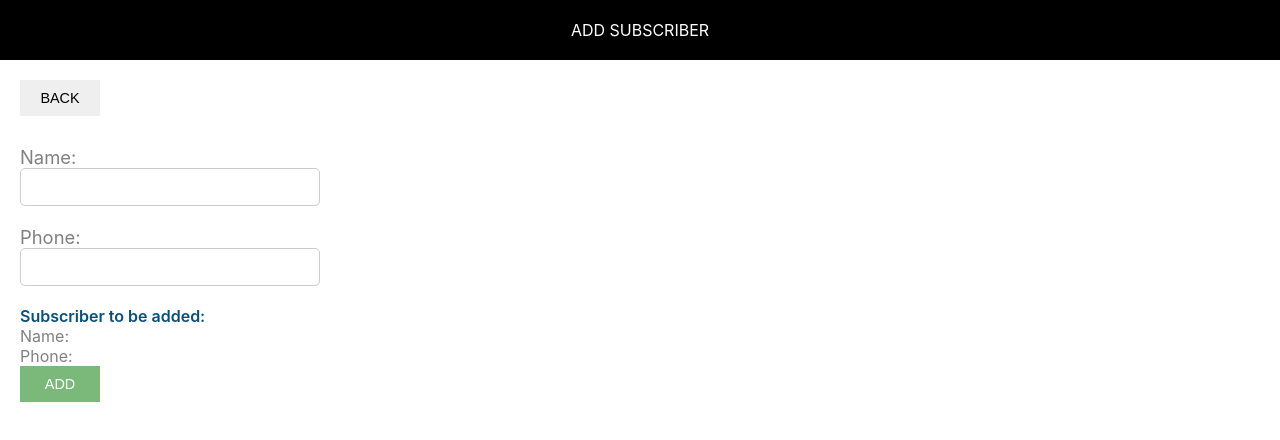
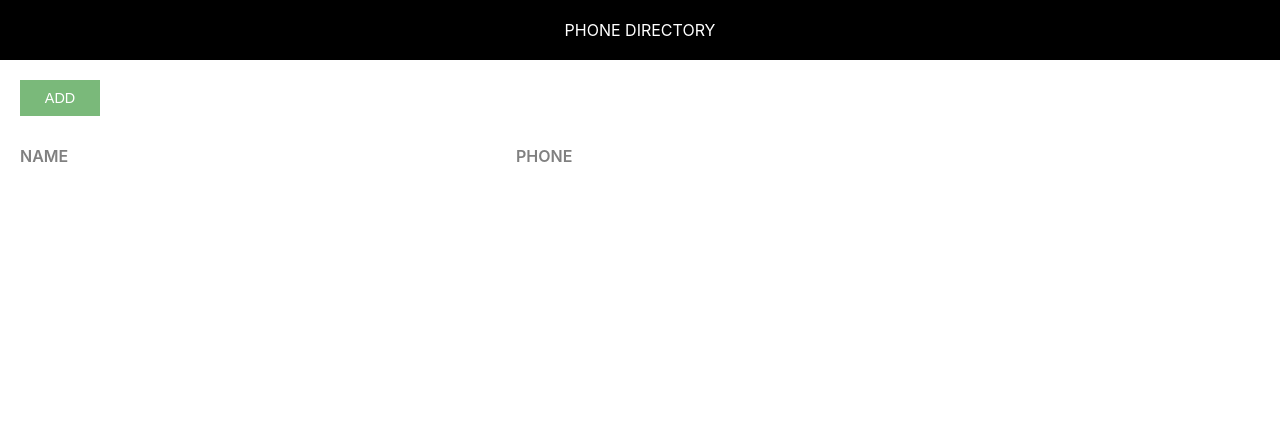
Before and after one commit to rishithabuggaveeti/phone-directory, a React (Create React App) app: page / in a window 1280 px wide. Shown: the top 440 px of the page. Built offline with nearby package versions, Linux system fonts and the light colour scheme.

Commit message:
Added state in ‘AddSubscriber’ and ‘App’ components

```diff
--- a/src/AddSubscriber.js
+++ b/src/AddSubscriber.js
@@ -2,7 +2,23 @@
 import Header from './Header';
 import './AddSubscriber.css';
 class AddSubscriber extends Component {
+    constructor(){
+        super();
+        this.state = {
+            id: 0,
+            name: '',
+            phone: ''
+        }
+        console.log(this.state);
+    }
+    inputChangedHandler = (e) => {
+        const state = this.state;
+        state[e.target.name] = e.target.value;
+        this.setState(state);
+        console.log(this.state);
+    }
     render(){
+        const {name, phone} = this.state;
         return(
             <div>
                 <Header heading="Add Subscriber"/>
@@ -10,13 +26,13 @@
                     <button className='custom-btn'>Back</button>
                     <form className='subscriber-form'>
                         <label htmlFor='name' className='label-control'>Name: </label><br/>
-                        <input id='name' type='text' className='input-control' name='name'/><br/><br/>
+                        <input id='name' type='text' className='input-control' name='name' onChange={this.inputChangedHandler} /><br/><br/>
                         <label htmlFor='phone' className='label-control'>Phone: </label><br/>
-                        <input id='phone' type='text' className='input-control' name='phone'/><br/><br/>
+                        <input id='phone' type='text' className='input-control' name='phone' onChange={this.inputChangedHandler} /><br/><br/>
                         <div className='subscriber-infor-container'>
                             <span className='subscriber-to-add-heading'>Subscriber to be added: </span><br/>
-                            <span className='subscriber-info'>Name: </span><br/>
-                            <span className='subscriber-info'>Phone: </span><br/>
+                            <span className='subscriber-info'>Name: {name} </span><br/>
+                            <span className='subscriber-info'>Phone: {phone} </span><br/>
                         </div>
                         <button type='submit' className='custom-btn add-btn'>Add</button>
 
--- a/src/App.css
+++ b/src/App.css
@@ -1,8 +1,5 @@
 
-.add-btn {
-    background: #7ab97a;
-    color: #fff;
-}
+
 .grid-container {
     display: grid;
     grid-template-columns: 40% 30% auto;
--- a/src/App.js
+++ b/src/App.js
@@ -3,19 +3,30 @@
 import "./App.css";
 
 class App extends Component {
+  constructor(){
+
+      super();
+      this.state = {
+        subscribersListToShow: []
+      }
+
+  }
   render() {
-    let subscribers = [
-      {
-        id: 1,
-        name: "Shilpa Bhat",
-        phone: "8888888888",
-      },
-      {
-        id: 2,
-        name: "Srishti",
-        phone: "9999999999",
-      },
-    ];
+    // let subscribers = [
+    //   {
+    //     id: 1,
+    //     name: "Shilpa Bhat",
+    //     phone: "8888888888",
+    //   },
+    //   {
+    //     id: 2,
+    //     name: "Srishti",
+    //     phone: "9999999999",
+    //   },
+    // ];
+
+
+
 
     return (
       <div>
@@ -27,7 +38,7 @@
             <span className="grid-item name-heading">Name</span>
             <span className="grid-item phone-heading">Phone</span>
           </div>
-          {subscribers.map((sub) => {
+          {this.state.subscribersListToShow.map((sub) => {
             return (
               <div key={sub.id} className="grid-container">
                 <span className="grid-item">{sub.name}</span>
--- a/src/index.js
+++ b/src/index.js
@@ -8,7 +8,7 @@
 const root = ReactDOM.createRoot(document.getElementById('root'));
 root.render(
   <React.StrictMode>
-    <AddSubscriber />
+    <App />
   </React.StrictMode>
 );
 
```
